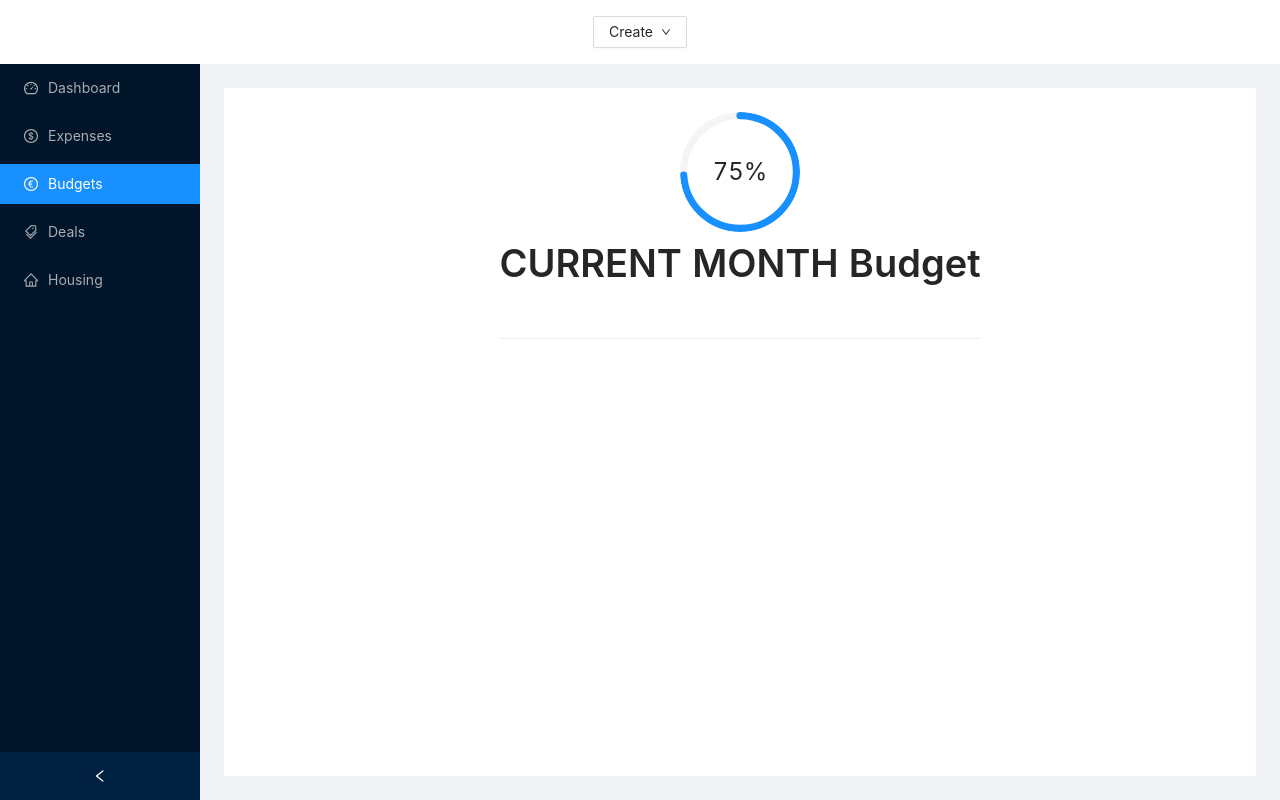
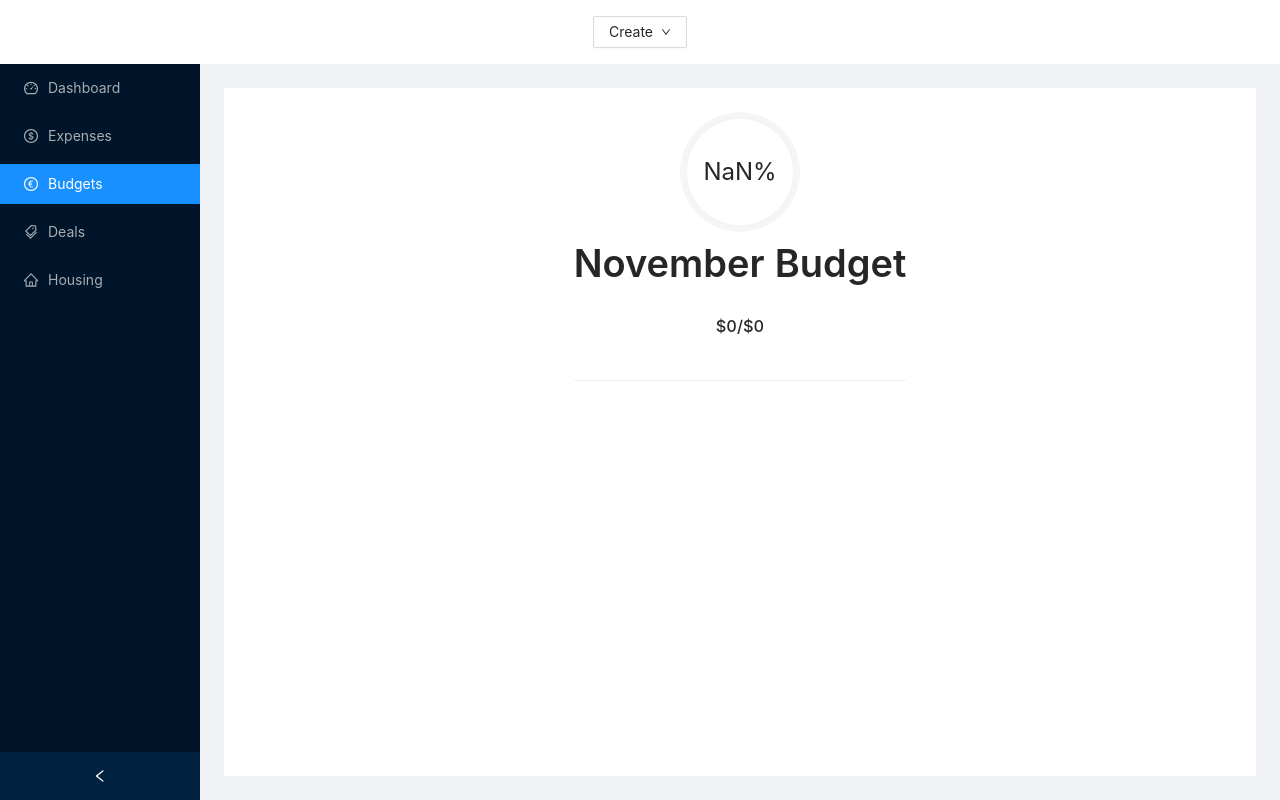
Before and after one commit to sagarthomas/studlife, a React (Create React App) app: page /budgets in a window 1280 px wide. Built offline with nearby package versions, Linux system fonts and the light colour scheme.

Commit message:
Fixed merge issues

```diff
--- a/src/components/BudgetPage.js
+++ b/src/components/BudgetPage.js
@@ -12,7 +12,6 @@ class BudgetPage extends React.Component {
     this.updateBudget = this.updateBudget.bind(this);
     this.findPercent = this.findPercent.bind(this);
     this.getAmountSpent = this.getAmountSpent.bind(this);
-
 
   }
 
@@ -49,19 +48,48 @@ class BudgetPage extends React.Component {
   findPercent(b) {
     var spent = this.getAmountSpent(b.category);
     var target = parseInt(b.target);
-    //console.log((spent*1.0)/target);
     console.log("Spent: " + this.getAmountSpent(b.category));
     return ((spent*100.0)/target);
   }
 
+  findTotalBudgetAndSpent() {
+
+    var totalBudget = 0;
+    var totalSpent = 0;
+
+    this.props.budgets.forEach(element => {
+      totalBudget += element.target;
+      totalSpent += this.getAmountSpent(element.category);
+    });
+
+    totalBudget = parseInt(totalBudget);
+    totalSpent = parseInt(totalSpent);
+
+    return ([totalSpent, totalBudget]);
+
+  }
+
+  getTotalPercent() {
+    if (this.findTotalBudgetAndSpent() != [0,0]) {
+      var percent = ((this.findTotalBudgetAndSpent()[0]*100.0))/(this.findTotalBudgetAndSpent()[1].toFixed(0));
+      return percent.toFixed(0);
+    }
+  }
+
   getAmountSpent(c) {
+
+    var now = moment().startOf("hour");
 
     var spent = 0;
 
     for (let index = 0; index < this.props.expenses.length; index++) {
       if (this.props.expenses[index].category == c) {
-        console.log(this.props.expenses[index]);
-        spent += this.props.expenses[index].amount;
+        var date = this.props.expenses[index].date;
+        var duration = moment.duration(date.diff(now))
+
+        if (duration.as("days") <= 1 && date.month() == now.month()) {
+          spent += this.props.expenses[index].amount;
+        }
       }
     }
 
@@ -80,10 +108,11 @@ class BudgetPage extends React.Component {
 
     return (
       <Space direction="vertical">
-        <Progress percent="75" type="circle" />
-        <Title>CURRENT MONTH Budget</Title>
+        <Progress percent={this.getTotalPercent()} type="circle" />
+        <Title>{moment.months(moment().startOf("hour").month())} Budget</Title>
+        <h3>${this.findTotalBudgetAndSpent()[0]}/${this.findTotalBudgetAndSpent()[1]}</h3>
         <Divider />
-        {this.props.budgets.map((e) => <Card><h3>{e.category}</h3> <Progress percent={this.findPercent(e)} /> <h4>{e.target}/{e.target}</h4> <Divider />
+        {this.props.budgets.map((e) => <Card><h3>{e.category}</h3> <Progress percent={this.findPercent(e)} /> <h4>${this.getAmountSpent(e.category)}/${e.target}</h4> <Divider />
 
         <Popover
           visible={this.state.visible}
@@ -93,7 +122,7 @@ class BudgetPage extends React.Component {
             title="New spending target:"
             trigger="click"
           >
-            <a onClick={() => this.setCurrentEdit(e.category)} >Edit</a>
+            <a onClick={() => this.setCurrentEdit(e.category)} >Edit </a>
         </Popover>
 
         <Popconfirm
```
